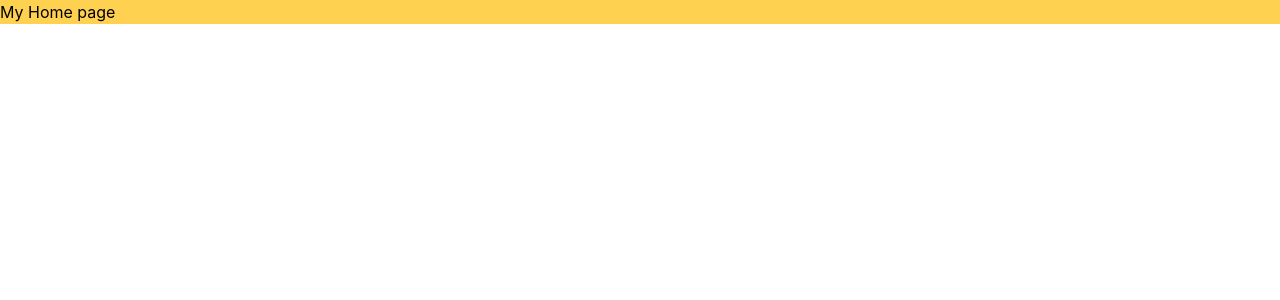
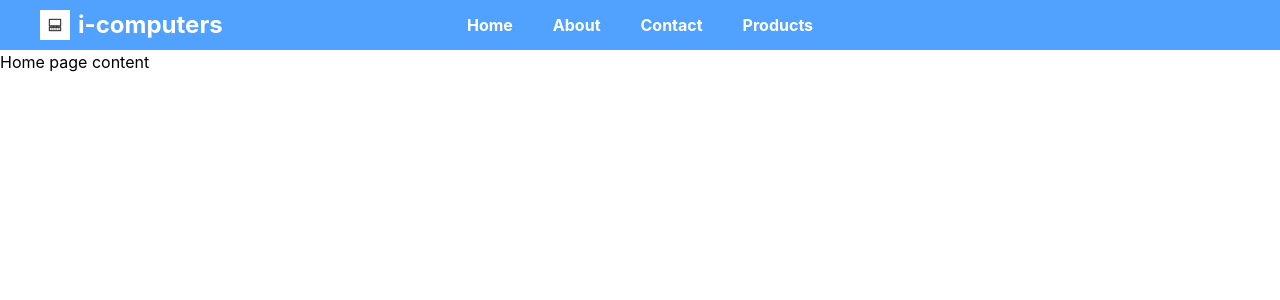
Before and after one commit to WijekoonJanithBCS/Frontend-day-13, a React (Vite) app in the folder i-computers-frontend/: page / in a window 1280 px wide. Shown: the top 300 px of the page. Built offline with nearby package versions, Linux system fonts and the light colour scheme.

Commit message:
day-22-not completed

```diff
--- a/i-computers-frontend/src/App.jsx
+++ b/i-computers-frontend/src/App.jsx
@@ -1,10 +1,11 @@
 
 import { Route, Routes } from "react-router-dom"
-import AdminPage from "./pages/admin"
-import HomePage from "./pages/home"
-import LoginPage from "./pages/login"
-import TestPage from "./components/test"
+import AdminPage from "./pages/admin.jsx"
+import HomePage from "./pages/home.jsx"
+import LoginPage from "./pages/login.jsx"
+import TestPage from "./components/test.jsx"
 import {Toaster} from "react-hot-toast"
+
 
 function App() {
 
@@ -13,7 +14,8 @@ function App() {
       <div>
       <Toaster position="top-right"/>
         <Routes>
-          <Route path="/" element={<HomePage/>}/>
+
+          <Route path="/*" element={<HomePage/>}/>
           <Route path="/admin/*" element={<AdminPage/>}/>
           <Route path="/login" element={<LoginPage/>}/>
           <Route path="/test" element={<TestPage/>}/>
--- /dev/null
+++ b/i-computers-frontend/src/components/header.jsx
@@ -0,0 +1,20 @@
+import { Link } from "react-router-dom";
+
+export default function Header(){
+    return(
+        <header className="w-full h-[50px] bg-blue-400 flex justify-center items-center relative">
+            <div className="h-full flex justify-center items-center absolute left-10">
+                 <img src="/Logo.jpg" className=" h-[30px] "/>
+                 <h1 className="text-white text-2xl font-bold ml-2">i-computers</h1>
+            </div>
+            <div className="h-full flex justify-center items-center">
+                <Link to="/" className="text-white mx-5 hover:border-b-3 font-bold">Home</Link>
+                <Link to="/about" className="text-white mx-5 hover:border-b-3 font-bold">About</Link>
+                <Link to="/contact" className="text-white mx-5 hover:border-b-3 font-bold">Contact</Link>
+                <Link to="/products" className="text-white mx-5 hover:border-b-3 font-bold">Products</Link>
+            </div>
+
+
+        </header>
+    )
+}
--- /dev/null
+++ b/i-computers-frontend/src/components/productCard.jsx
@@ -0,0 +1,9 @@
+export default function ProductCard(props){
+    const product = props.product
+
+    return(
+        <div className="w-[400px] h-[400px] m-4 p-4 rounded-lg shadow-lg bg-blue-300 ">
+           <img src={product.images[0]} className="h-[200px] w-full object-cover rounded-lg border-2 border-black"></img>
+        </div>
+    )
+}
--- a/i-computers-frontend/src/main.jsx
+++ b/i-computers-frontend/src/main.jsx
@@ -3,6 +3,7 @@ import { createRoot } from 'react-dom/client'
 import './index.css'
 import App from './App.jsx'
 import { BrowserRouter } from 'react-router-dom'
+
 
 createRoot(document.getElementById('root')).render(
   <BrowserRouter>
--- a/i-computers-frontend/src/pages/home.jsx
+++ b/i-computers-frontend/src/pages/home.jsx
@@ -1,7 +1,18 @@
+import { Route, Routes } from "react-router-dom";
+import Header from "../components/header.jsx";
+import ProductPage from "./productPage.jsx";
+
 export default function HomePage(){
     return(
-        <div className="bg-primary">
-            My Home page
+        <div className="w-full min-h-screen">
+            <Header/>
+            <Routes>
+                <Route path="/" element={<div>Home page content</div>}/>
+                <Route path="/about" element={<div>About page content</div>}/>
+                <Route path="/contact" element={<div>Contact page content</div>}/>
+                <Route path="/products" element={<ProductPage/>}/>
+                <Route path="/*" element={<div>404 not found</div>}/>
+            </Routes>
         </div>
     )
 }
--- /dev/null
+++ b/i-computers-frontend/src/pages/productPage.jsx
@@ -0,0 +1,39 @@
+import axios from "axios";
+import { useEffect, useState } from "react";
+import toast from "react-hot-toast";
+import ProductCard from "../components/productCard";
+
+export default function ProductPage(){
+
+    const [products, setProducts] = useState([])
+    const [loading, setLoading] = useState(true)
+
+    useEffect(() => {
+    if (loading) {
+        axios.get(import.meta.env.VITE_API_URL + "/products")
+            .then((response) => {
+                setProducts(response.data.products);
+                setLoading(false);
+            })
+            .catch((error) => {
+                toast.error("failed to fetch products.please try again");
+                setLoading(false);
+            });
+    }
+}, [loading]);
+
+return(
+    <div className="flex justify-center items-centerflex-wrap">
+        {
+            products.map(
+                (item)=>{
+                    return(
+                        <ProductCard product={item} key={item.productId}/>
+                    )
+                }
+            )
+        }
+    </div>
+)
+
+}
```
Also changed, not shown: i-computers-frontend/public/Logo.jpg (added).
